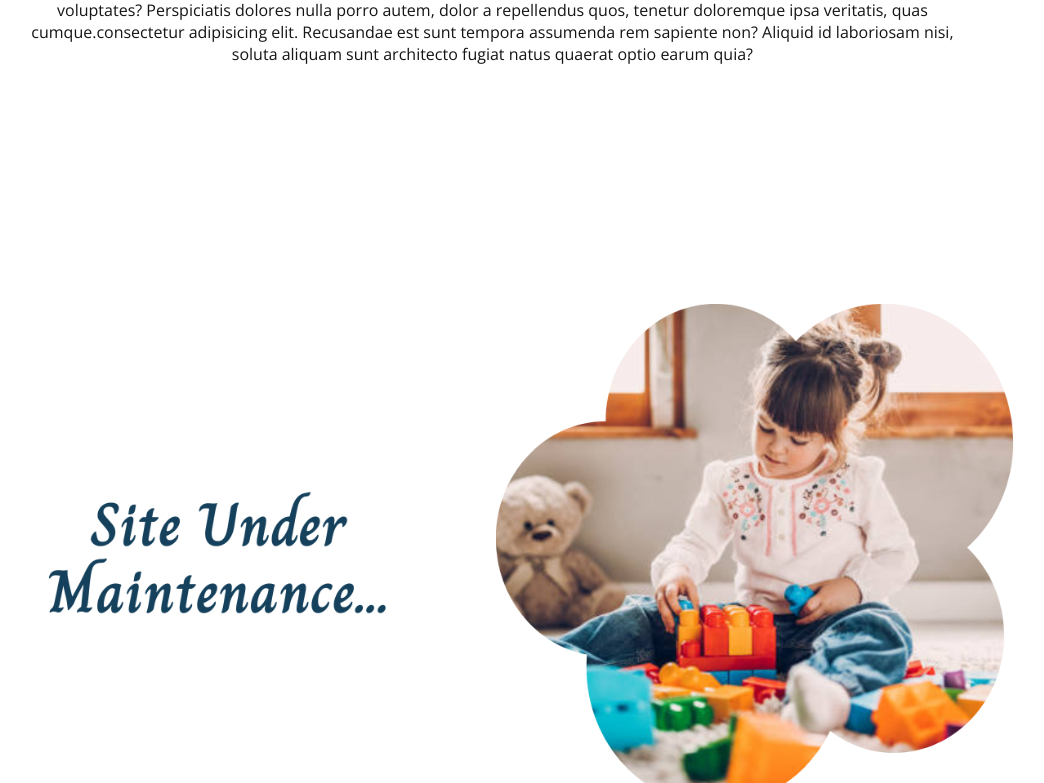
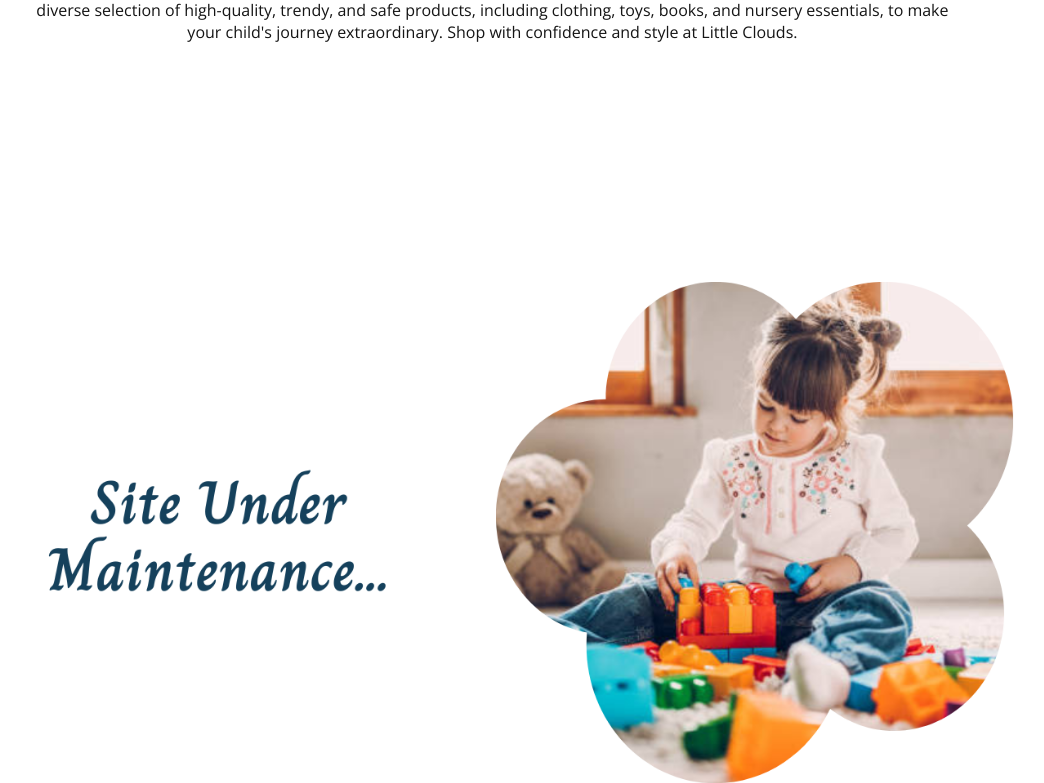
Before and after one commit to efeone/little_clouds, a plain HTML site: page index.html in a window 1280 px wide. Shown: the part 255-1038 px from the top of the page, without its empty margins (122-1166 px from the left). Drawn offline with nearby package versions, Linux system fonts and the light colour scheme.

Commit message:
design changes

```diff
--- a/index.html
+++ b/index.html
@@ -35,9 +35,11 @@
         <div class="col-lg-15" style="text-align: center;margin-left: -12%;">
           <img src="assets/img/logo1.png"  >
 
-          <p data-aos="fade-up" data-aos-delay="100">Lorem ipsum dolor sit amet,
-            Lorem ipsum dolor sit amet consectetur adipisicing elit. Corporis hic, velit minus ipsam natus voluptates? Perspiciatis dolores nulla porro autem, dolor a repellendus quos, tenetur doloremque ipsa veritatis, quas cumque.consectetur adipisicing elit. Recusandae est sunt tempora assumenda rem sapiente non? Aliquid id laboriosam nisi, soluta aliquam sunt architecto fugiat natus quaerat optio earum quia?</p>
-        </div>
+          <p data-aos="fade-up" data-aos-delay="100">
+            Welcome to Little Clouds, where childhood is a magical journey filled with creativity and endless
+            possibilities. We offer a diverse selection of high-quality, trendy, and safe products, including clothing,
+            toys, books, and nursery essentials, to make your child's journey extraordinary. Shop with confidence and style at
+            Little Clouds.               </div>
 
       </div>
     </div>
@@ -89,10 +91,10 @@
 
       </div>
     </div>
+  </footer>
+  <!-- End Footer -->
 
 
-
-  </footer>
   <!-- End Footer -->
 
   <a href="#" class="scroll-top d-flex align-items-center justify-content-center"><i class="bi bi-arrow-up-short"></i></a>
```
